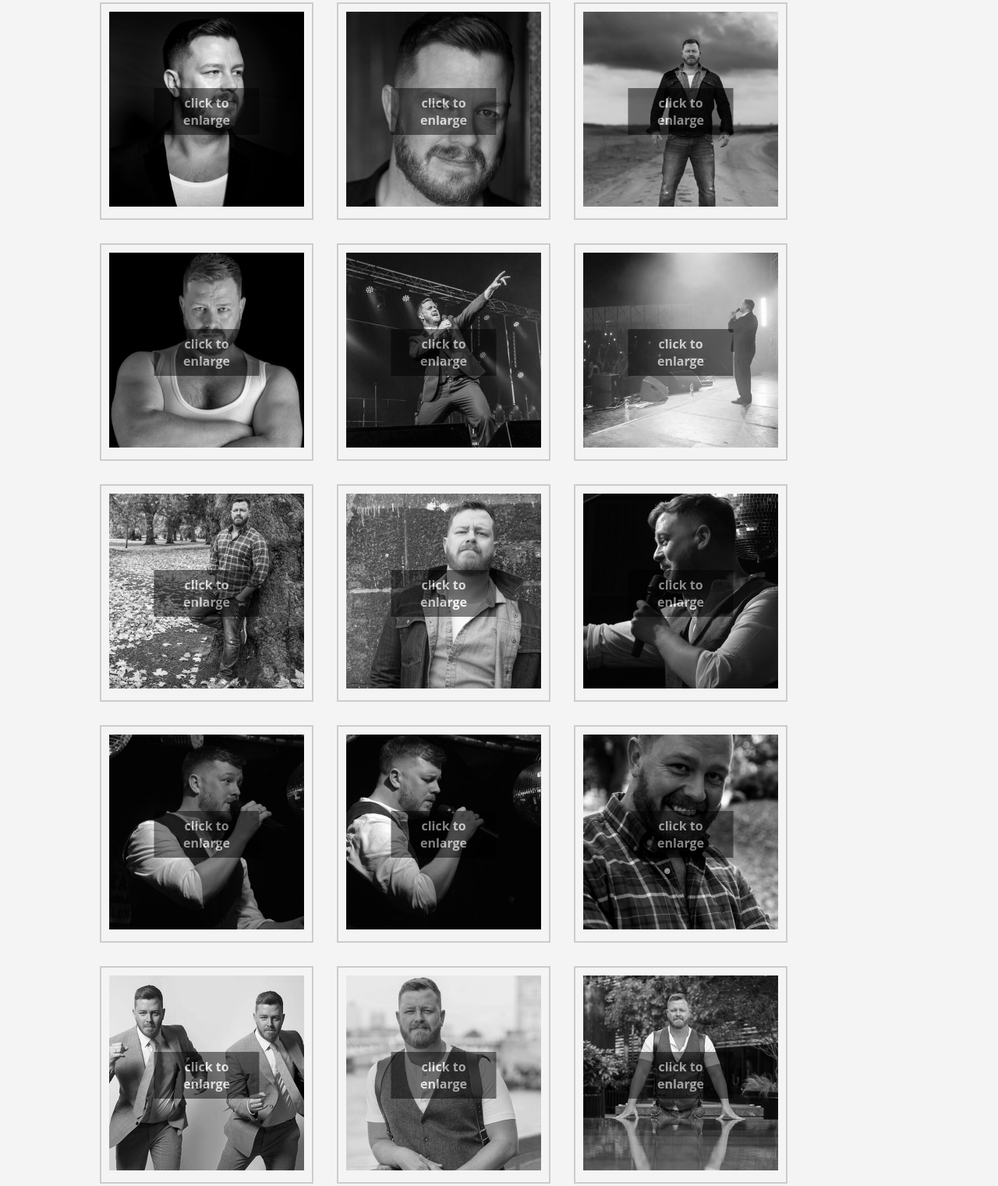
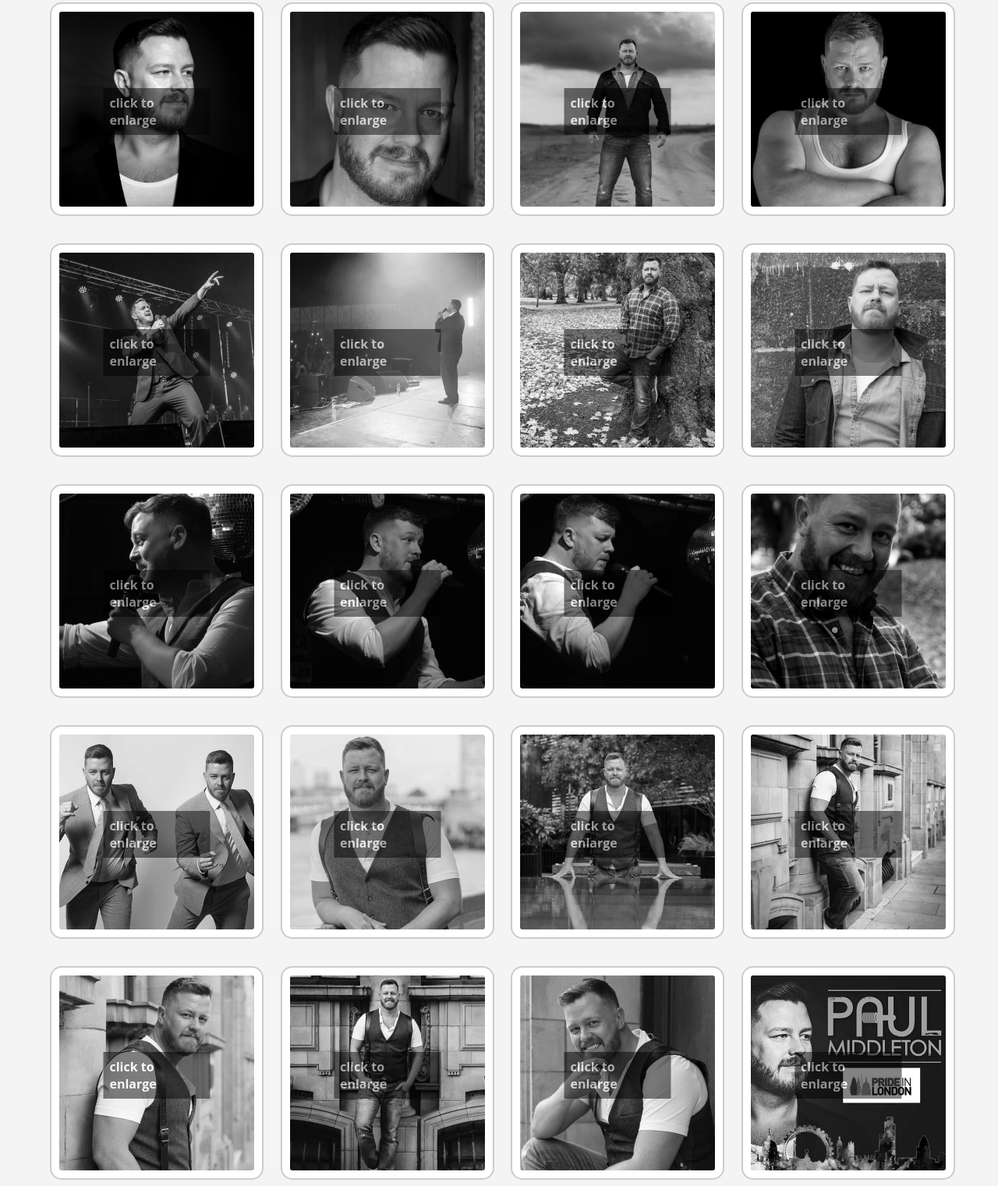
Before and after one commit to TravelTimN/ci-milestone01-ucfd, a plain HTML site: page photos.html in a window 1280 px wide. Shown: the part 639-2160 px from the top of the page at 78% size. Drawn offline with nearby package versions, Linux system fonts and the light colour scheme.

Commit message:
updated CSS Grid and symantic HTML on both Photos/Testimonials.html page

```diff
--- a/assets/css/style.css
+++ b/assets/css/style.css
@@ -11,6 +11,7 @@
     --bgWhite: #F4F4F4;                        /* to use =    color: var(--bgWhite);          */
     --white: #FFFFFF;                          /* to use =    color: var(--white);            */
     --black: #000000;                          /* to use =    color: var(--black);            */
+    --gray: #CCCCCC;                           /* to use =    color: var(--gray);             */
     --darkGray: #212121;                       /* to use =    color: var(--darkGray);         */
     --darkGrayRGBA: rgba(0,0,0,0.97);          /* to use =    color: var(--darkGrayRGBA);     */
     --fontFamily: 'Open Sans', sans-serif;       /* to use =    font-family: var(--fontFamily); */
@@ -178,26 +179,31 @@ body {
 /*-------------------- main --------------------*/
 
 /*-------------------- PHOTOS --------------------*/
-/*----- make images black/white, but transition to full-color on hover*/
-.gallery-container img {
+.photos-container {
+    margin: 50px auto;
+    max-width: 90vw;
+}
+.gallery-img {
+    position: relative;
+    text-align: center;
+    background-color: var(--white);
+    border: 2px solid var(--gray);
+    border-radius: 15px;
+    padding: 10px;
+    width: 250px;
     filter: grayscale(100%);
     -webkit-transition: all 0.3s ease-in-out;
        -moz-transition: all 0.3s ease-in-out;
          -o-transition: all 0.3s ease-in-out;
             transition: all 0.3s ease-in-out;
 }
-.gallery-container img:hover {
+.gallery-img:hover {
     filter: grayscale(0%);
+    transform: scale(1.025);
+    border: 2px solid var(--paulBlueDark);
 }
-/* end of possible black/white filter idea -----*/
-.gallery-img {
+.gallery-container figure {
     position: relative;
-    text-align: center;
-    border: 2px solid #CCCCCC;
-    padding: 10px;
-}
-.gallery-img img {
-    width: 250px;
 }
 .gallery-text {
     opacity: 0.5;
@@ -219,17 +225,15 @@ body {
 .gallery-container a:focus {
     color: var(--white);
 }
-.gallery-container img:hover ~ .gallery-text {
+.gallery-img:hover ~ .gallery-text {
     opacity: 0;
 }
 .gallery-container {
     margin: 0 auto;
     align-self: center;
     justify-items: center;
-    max-width: 80vw;
     display: grid;
-    grid-template-columns: auto;
-    grid-template-rows: auto;
+    grid-template-columns: repeat(auto-fit, minmax(250px, 1fr));
     grid-gap: 30px;
 }
 /*-------------------- photos --------------------*/
@@ -252,7 +256,7 @@ body {
     text-align: center;
 }
 .testimonial:hover {
-    border: 2px solid var(--paulPurpleDark);
+    border: 2px solid var(--paulBlueDark);
 }
 .testimonial-header {
     grid-area: testimonial-header;
@@ -281,7 +285,7 @@ body {
     justify-items: center;
 }
 .testimonial {
-    border: 2px solid var(--paulBlueDark);
+    border: 2px solid var(--gray);
     background-color: var(--white);
     border-radius: 20px;
     max-width: 50vw;
@@ -450,10 +454,10 @@ footer ul li:hover .itunes {
     }
     .testimonial {
         grid-area: testimonial;
-        border: 2px solid var(--paulBlueDark);
+        border: 2px solid var(--gray);
         background-color: var(--white);
         border-radius: 20px;
-        max-width: 50vw;
+        max-width: 60vw;
         margin: 20px;
         padding: 20px;
         display: grid;
@@ -489,8 +493,8 @@ footer ul li:hover .itunes {
         margin: 0 auto;
         max-width: 100vw;
         background-color: var(--white);
-        border-top: 1px solid var(--paulBluePrimary);
-        border-bottom: 1px solid var(--paulBluePrimary);
+        border-top: 1px solid var(--gray);
+        border-bottom: 1px solid var(--gray);
     }
     .client-slider .slider {
         position: relative;
@@ -540,22 +544,12 @@ footer ul li:hover .itunes {
     }
     /* main section (min 800px) */
 
-    /* PHOTOS (min 800px) */
-    .gallery-container {
-        max-width: 80vw;
-        display: grid;
-        grid-template-columns: 1fr 1fr 1fr;
-        grid-template-rows: auto;
-        grid-gap: 30px;
-    }
-    /* photos (min 800px) */
-
     /* TESTIMONIALS (min 800px) */
     .testimonial-img {
         max-width: 10vw;
     }
     .testimonial {
-        width: 30vw;
+        width: 25vw;
         align-self: start;
     }
     .testimonials-container {
@@ -563,17 +557,17 @@ footer ul li:hover .itunes {
         display: grid;
         grid-template-columns: 1fr 1fr;
         grid-template-rows: auto;
+        grid-gap: 30px;
     }
     /* testimonials (min 800px) */
 
     /* CLIENTS (min 800px) */
     .client-container img {
-        width: 12vw;
+        max-width: 12vw;
         padding: 10px;
-        margin: 1em;
         background-color: var(--white);
-        border: 1px solid var(--paulBlueDark);
-        border-radius: 15%;
+        border: 1px solid var(--gray);
+        border-radius: 15px;
         -webkit-transition: all 0.3s ease-in-out;
            -moz-transition: all 0.3s ease-in-out;
              -o-transition: all 0.3s ease-in-out;
@@ -581,27 +575,31 @@ footer ul li:hover .itunes {
     }
     .client-container img:hover {
         transform: scale(1.1);
-        border: 1px solid var(--paulPurpleDark);
+        border: 2px solid var(--paulBlueDark);
     }
     .client-slider {
+        margin: 0 auto;
         grid-area: client-slider;
-    }
-    .slider {
-        grid-area: slider;
-    }
-    .client-slider,
-    .slider {
         align-self: center;
         justify-items: center;
     }
     .client-container {
-        max-width: 100%;
+        max-width: 100vw;
         display: grid;
         grid-template-columns: auto;
         grid-template-rows: auto;
         grid-template-areas:
             "main-header"
             "client-slider";
+    }
+    .slider {
+        margin: 0 auto;
+        width: 80vw;
+        align-self: center;
+        justify-items: center;
+        display: grid;
+        grid-template-columns: repeat(auto-fit, minmax(200px, 1fr));
+        grid-gap: 30px;
     }
     /* clients (min 800px) */
 
--- a/photos.html
+++ b/photos.html
@@ -71,112 +71,112 @@
     <div class="main-img photos-img"></div>
     <!-- main image -->
 
-    <!-- MAIN SECTION -->
-    <main class="main-container">
-        <div class="gallery-container">
-            <figure class="gallery-img">
-                <a href="assets/images/paul/PaulMiddleton-001.jpg" data-fancybox="gallery" data-caption="Copyright &copy; Paul Middleton" title="Paul Middleton"><img src="assets/images/paul/thumbnails/PaulMiddleton-001thumb.jpg" alt="Paul Middleton">
+    <!-- PHOTOS SECTION -->
+    <main class="photos-container">
+        <section class="gallery-container">
+            <figure>
+                <a href="assets/images/paul/PaulMiddleton-001.jpg" data-fancybox="gallery" data-caption="Copyright &copy; Paul Middleton" title="Paul Middleton"><img src="assets/images/paul/thumbnails/PaulMiddleton-001thumb.jpg" alt="Paul Middleton" class="gallery-img">
                 <p class="gallery-text">click to enlarge</p>
                 </a>
             </figure>
-            <figure class="gallery-img">
-                <a href="assets/images/paul/PaulMiddleton-002.jpg" data-fancybox="gallery" data-caption="Copyright &copy; Paul Middleton" title="Paul Middleton"><img src="assets/images/paul/thumbnails/PaulMiddleton-002thumb.jpg" alt="Paul Middleton">
+            <figure>
+                <a href="assets/images/paul/PaulMiddleton-002.jpg" data-fancybox="gallery" data-caption="Copyright &copy; Paul Middleton" title="Paul Middleton"><img src="assets/images/paul/thumbnails/PaulMiddleton-002thumb.jpg" alt="Paul Middleton" class="gallery-img">
                 <p class="gallery-text">click to enlarge</p>
                 </a>
             </figure>
-            <figure class="gallery-img">
-                <a href="assets/images/paul/PaulMiddleton-003.jpg" data-fancybox="gallery" data-caption="Copyright &copy; Paul Middleton" title="Paul Middleton"><img src="assets/images/paul/thumbnails/PaulMiddleton-003thumb.jpg" alt="Paul Middleton">
+            <figure>
+                <a href="assets/images/paul/PaulMiddleton-003.jpg" data-fancybox="gallery" data-caption="Copyright &copy; Paul Middleton" title="Paul Middleton"><img src="assets/images/paul/thumbnails/PaulMiddleton-003thumb.jpg" alt="Paul Middleton" class="gallery-img">
                 <p class="gallery-text">click to enlarge</p>
                 </a>
             </figure>
-            <figure class="gallery-img">
-                <a href="assets/images/paul/PaulMiddleton-004.jpg" data-fancybox="gallery" data-caption="Copyright &copy; Paul Middleton" title="Paul Middleton"><img src="assets/images/paul/thumbnails/PaulMiddleton-004thumb.jpg" alt="Paul Middleton">
+            <figure>
+                <a href="assets/images/paul/PaulMiddleton-004.jpg" data-fancybox="gallery" data-caption="Copyright &copy; Paul Middleton" title="Paul Middleton"><img src="assets/images/paul/thumbnails/PaulMiddleton-004thumb.jpg" alt="Paul Middleton" class="gallery-img">
                 <p class="gallery-text">click to enlarge</p>
                 </a>
             </figure>
-            <figure class="gallery-img">
-                <a href="assets/images/paul/PaulMiddleton-005.jpg" data-fancybox="gallery" data-caption="Copyright &copy; Paul Middleton" title="Paul Middleton"><img src="assets/images/paul/thumbnails/PaulMiddleton-005thumb.jpg" alt="Paul Middleton">
+            <figure>
+                <a href="assets/images/paul/PaulMiddleton-005.jpg" data-fancybox="gallery" data-caption="Copyright &copy; Paul Middleton" title="Paul Middleton"><img src="assets/images/paul/thumbnails/PaulMiddleton-005thumb.jpg" alt="Paul Middleton" class="gallery-img">
                 <p class="gallery-text">click to enlarge</p>
                 </a>
             </figure>
-            <figure class="gallery-img">
-                <a href="assets/images/paul/PaulMiddleton-006.jpg" data-fancybox="gallery" data-caption="Copyright &copy; Paul Middleton" title="Paul Middleton"><img src="assets/images/paul/thumbnails/PaulMiddleton-006thumb.jpg" alt="Paul Middleton">
+            <figure>
+                <a href="assets/images/paul/PaulMiddleton-006.jpg" data-fancybox="gallery" data-caption="Copyright &copy; Paul Middleton" title="Paul Middleton"><img src="assets/images/paul/thumbnails/PaulMiddleton-006thumb.jpg" alt="Paul Middleton" class="gallery-img">
                 <p class="gallery-text">click to enlarge</p>
                 </a>
             </figure>
-            <figure class="gallery-img">
-                <a href="assets/images/paul/PaulMiddleton-007.jpg" data-fancybox="gallery" data-caption="Copyright &copy; Paul Middleton" title="Paul Middleton"><img src="assets/images/paul/thumbnails/PaulMiddleton-007thumb.jpg" alt="Paul Middleton">
+            <figure>
+                <a href="assets/images/paul/PaulMiddleton-007.jpg" data-fancybox="gallery" data-caption="Copyright &copy; Paul Middleton" title="Paul Middleton"><img src="assets/images/paul/thumbnails/PaulMiddleton-007thumb.jpg" alt="Paul Middleton" class="gallery-img">
                 <p class="gallery-text">click to enlarge</p>
                 </a>
             </figure>
-            <figure class="gallery-img">
-                <a href="assets/images/paul/PaulMiddleton-008.jpg" data-fancybox="gallery" data-caption="Copyright &copy; Paul Middleton" title="Paul Middleton"><img src="assets/images/paul/thumbnails/PaulMiddleton-008thumb.jpg" alt="Paul Middleton">
+            <figure>
+                <a href="assets/images/paul/PaulMiddleton-008.jpg" data-fancybox="gallery" data-caption="Copyright &copy; Paul Middleton" title="Paul Middleton"><img src="assets/images/paul/thumbnails/PaulMiddleton-008thumb.jpg" alt="Paul Middleton" class="gallery-img">
                 <p class="gallery-text">click to enlarge</p>
                 </a>
             </figure>
-            <figure class="gallery-img">
-                <a href="assets/images/paul/PaulMiddleton-009.jpg" data-fancybox="gallery" data-caption="Copyright &copy; Paul Middleton" title="Paul Middleton"><img src="assets/images/paul/thumbnails/PaulMiddleton-009thumb.jpg" alt="Paul Middleton">
+            <figure>
+                <a href="assets/images/paul/PaulMiddleton-009.jpg" data-fancybox="gallery" data-caption="Copyright &copy; Paul Middleton" title="Paul Middleton"><img src="assets/images/paul/thumbnails/PaulMiddleton-009thumb.jpg" alt="Paul Middleton" class="gallery-img">
                 <p class="gallery-text">click to enlarge</p>
                 </a>
             </figure>
-            <figure class="gallery-img">
-                <a href="assets/images/paul/PaulMiddleton-010.jpg" data-fancybox="gallery" data-caption="Copyright &copy; Paul Middleton" title="Paul Middleton"><img src="assets/images/paul/thumbnails/PaulMiddleton-010thumb.jpg" alt="Paul Middleton">
+            <figure>
+                <a href="assets/images/paul/PaulMiddleton-010.jpg" data-fancybox="gallery" data-caption="Copyright &copy; Paul Middleton" title="Paul Middleton"><img src="assets/images/paul/thumbnails/PaulMiddleton-010thumb.jpg" alt="Paul Middleton" class="gallery-img">
                 <p class="gallery-text">click to enlarge</p>
                 </a>
             </figure>
-            <figure class="gallery-img">
-                <a href="assets/images/paul/PaulMiddleton-011.jpg" data-fancybox="gallery" data-caption="Copyright &copy; Paul Middleton" title="Paul Middleton"><img src="assets/images/paul/thumbnails/PaulMiddleton-011thumb.jpg" alt="Paul Middleton">
+            <figure>
+                <a href="assets/images/paul/PaulMiddleton-011.jpg" data-fancybox="gallery" data-caption="Copyright &copy; Paul Middleton" title="Paul Middleton"><img src="assets/images/paul/thumbnails/PaulMiddleton-011thumb.jpg" alt="Paul Middleton" class="gallery-img">
                 <p class="gallery-text">click to enlarge</p>
                 </a>
             </figure>
-            <figure class="gallery-img">
-                <a href="assets/images/paul/PaulMiddleton-012.jpg" data-fancybox="gallery" data-caption="Copyright &copy; Paul Middleton" title="Paul Middleton"><img src="assets/images/paul/thumbnails/PaulMiddleton-012thumb.jpg" alt="Paul Middleton">
+            <figure>
+                <a href="assets/images/paul/PaulMiddleton-012.jpg" data-fancybox="gallery" data-caption="Copyright &copy; Paul Middleton" title="Paul Middleton"><img src="assets/images/paul/thumbnails/PaulMiddleton-012thumb.jpg" alt="Paul Middleton" class="gallery-img">
                 <p class="gallery-text">click to enlarge</p>
                 </a>
             </figure>
-            <figure class="gallery-img">
-                <a href="assets/images/paul/PaulMiddleton-013.jpg" data-fancybox="gallery" data-caption="Copyright &copy; Paul Middleton" title="Paul Middleton"><img src="assets/images/paul/thumbnails/PaulMiddleton-013thumb.jpg" alt="Paul Middleton">
+            <figure>
+                <a href="assets/images/paul/PaulMiddleton-013.jpg" data-fancybox="gallery" data-caption="Copyright &copy; Paul Middleton" title="Paul Middleton"><img src="assets/images/paul/thumbnails/PaulMiddleton-013thumb.jpg" alt="Paul Middleton" class="gallery-img">
                 <p class="gallery-text">click to enlarge</p>
                 </a>
             </figure>
-            <figure class="gallery-img">
-                <a href="assets/images/paul/PaulMiddleton-014.jpg" data-fancybox="gallery" data-caption="Copyright &copy; Paul Middleton" title="Paul Middleton"><img src="assets/images/paul/thumbnails/PaulMiddleton-014thumb.jpg" alt="Paul Middleton">
+            <figure>
+                <a href="assets/images/paul/PaulMiddleton-014.jpg" data-fancybox="gallery" data-caption="Copyright &copy; Paul Middleton" title="Paul Middleton"><img src="assets/images/paul/thumbnails/PaulMiddleton-014thumb.jpg" alt="Paul Middleton" class="gallery-img">
                 <p class="gallery-text">click to enlarge</p>
                 </a>
             </figure>
-            <figure class="gallery-img">
-                <a href="assets/images/paul/PaulMiddleton-015.jpg" data-fancybox="gallery" data-caption="Copyright &copy; Paul Middleton" title="Paul Middleton"><img src="assets/images/paul/thumbnails/PaulMiddleton-015thumb.jpg" alt="Paul Middleton">
+            <figure>
+                <a href="assets/images/paul/PaulMiddleton-015.jpg" data-fancybox="gallery" data-caption="Copyright &copy; Paul Middleton" title="Paul Middleton"><img src="assets/images/paul/thumbnails/PaulMiddleton-015thumb.jpg" alt="Paul Middleton" class="gallery-img">
                 <p class="gallery-text">click to enlarge</p>
                 </a>
             </figure>
-            <figure class="gallery-img">
-                <a href="assets/images/paul/PaulMiddleton-016.jpg" data-fancybox="gallery" data-caption="Copyright &copy; Paul Middleton" title="Paul Middleton"><img src="assets/images/paul/thumbnails/PaulMiddleton-016thumb.jpg" alt="Paul Middleton">
+            <figure>
+                <a href="assets/images/paul/PaulMiddleton-016.jpg" data-fancybox="gallery" data-caption="Copyright &copy; Paul Middleton" title="Paul Middleton"><img src="assets/images/paul/thumbnails/PaulMiddleton-016thumb.jpg" alt="Paul Middleton" class="gallery-img">
                 <p class="gallery-text">click to enlarge</p>
                 </a>
             </figure>
-            <figure class="gallery-img">
-                <a href="assets/images/paul/PaulMiddleton-017.jpg" data-fancybox="gallery" data-caption="Copyright &copy; Paul Middleton" title="Paul Middleton"><img src="assets/images/paul/thumbnails/PaulMiddleton-017thumb.jpg" alt="Paul Middleton">
+            <figure>
+                <a href="assets/images/paul/PaulMiddleton-017.jpg" data-fancybox="gallery" data-caption="Copyright &copy; Paul Middleton" title="Paul Middleton"><img src="assets/images/paul/thumbnails/PaulMiddleton-017thumb.jpg" alt="Paul Middleton" class="gallery-img">
                 <p class="gallery-text">click to enlarge</p>
                 </a>
             </figure>
-            <figure class="gallery-img">
-                <a href="assets/images/paul/PaulMiddleton-018.jpg" data-fancybox="gallery" data-caption="Copyright &copy; Paul Middleton" title="Paul Middleton"><img src="assets/images/paul/thumbnails/PaulMiddleton-018thumb.jpg" alt="Paul Middleton">
+            <figure>
+                <a href="assets/images/paul/PaulMiddleton-018.jpg" data-fancybox="gallery" data-caption="Copyright &copy; Paul Middleton" title="Paul Middleton"><img src="assets/images/paul/thumbnails/PaulMiddleton-018thumb.jpg" alt="Paul Middleton" class="gallery-img">
                 <p class="gallery-text">click to enlarge</p>
                 </a>
             </figure>
-            <figure class="gallery-img">
-                <a href="assets/images/paul/PaulMiddleton-019.jpg" data-fancybox="gallery" data-caption="Copyright &copy; Paul Middleton" title="Paul Middleton"><img src="assets/images/paul/thumbnails/PaulMiddleton-019thumb.jpg" alt="Paul Middleton">
+            <figure>
+                <a href="assets/images/paul/PaulMiddleton-019.jpg" data-fancybox="gallery" data-caption="Copyright &copy; Paul Middleton" title="Paul Middleton"><img src="assets/images/paul/thumbnails/PaulMiddleton-019thumb.jpg" alt="Paul Middleton" class="gallery-img">
                 <p class="gallery-text">click to enlarge</p>
                 </a>
             </figure>
-            <figure class="gallery-img">
-                <a href="assets/images/paul/PaulMiddleton-020.jpg" data-fancybox="gallery" data-caption="Copyright &copy; Paul Middleton" title="Paul Middleton"><img src="assets/images/paul/thumbnails/PaulMiddleton-020thumb.jpg" alt="Paul Middleton">
+            <figure>
+                <a href="assets/images/paul/PaulMiddleton-020.jpg" data-fancybox="gallery" data-caption="Copyright &copy; Paul Middleton" title="Paul Middleton"><img src="assets/images/paul/thumbnails/PaulMiddleton-020thumb.jpg" alt="Paul Middleton" class="gallery-img">
                 <p class="gallery-text">click to enlarge</p>
                 </a>
             </figure>
-        </div>
+        </section>
     </main>
-    <!-- main section -->
+    <!-- photos section -->
 
     <!-- FOOTER -->
     <footer class="footer-container">
```
Also changed, not shown: testimonials.html (+2 -18 lines).
